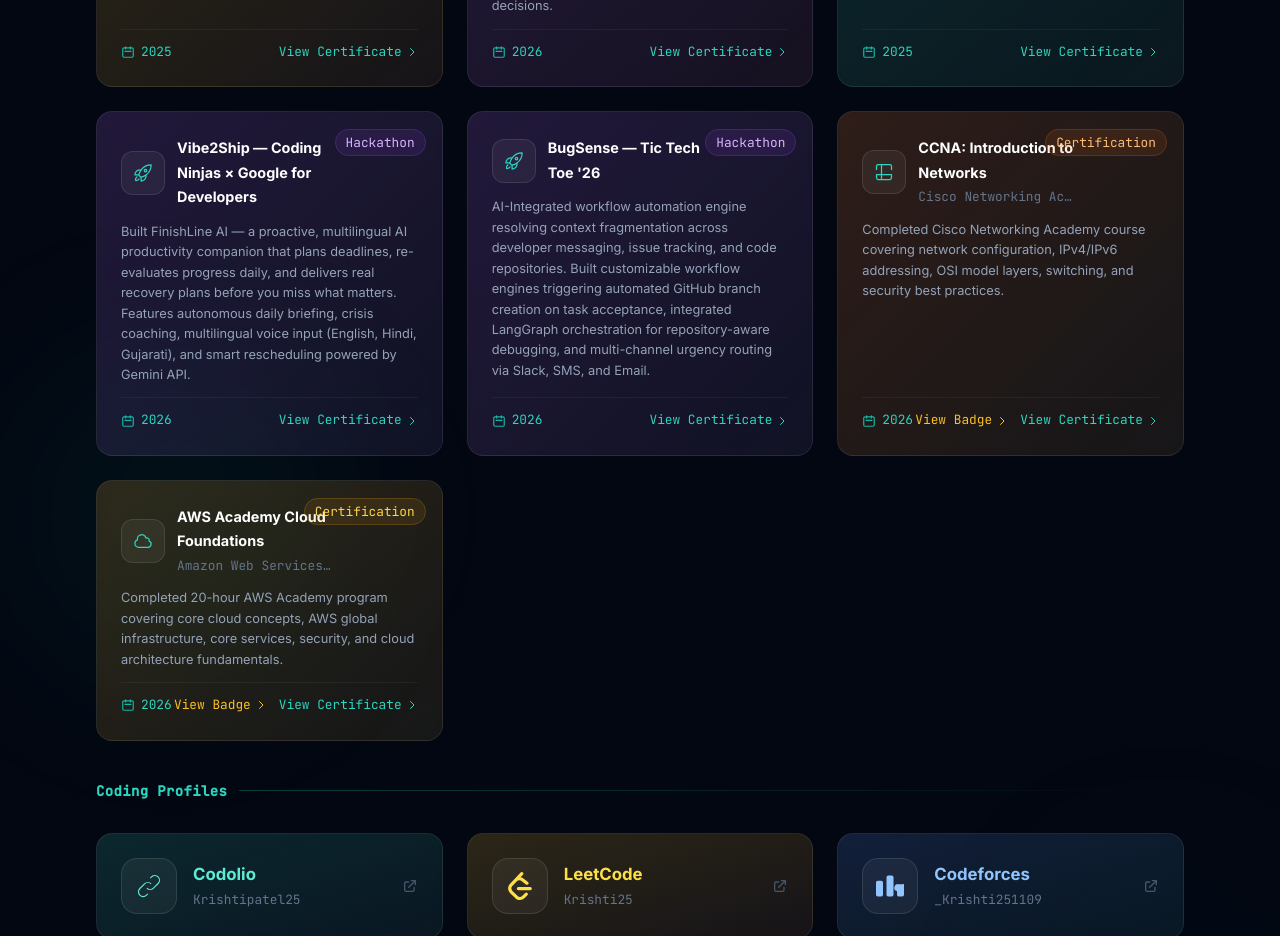
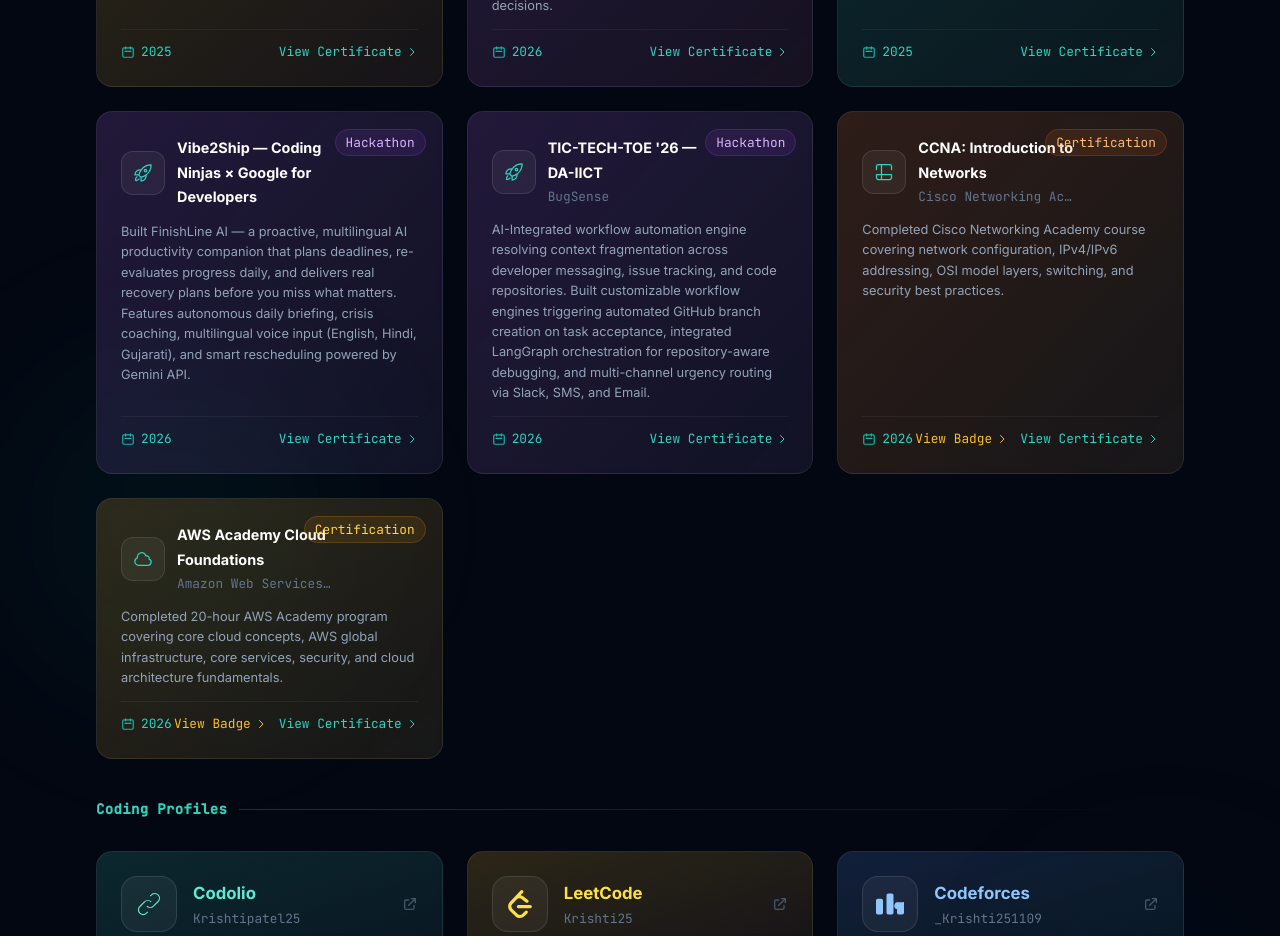
Before and after one commit to KRISHTI2503/my-portfolio, a React (Vite) app: page / in a window 1280 px wide. Shown: the part 4600-5536 px from the top of the page. Built offline with nearby package versions, Linux system fonts and the light colour scheme.

Commit message:
Update BugSense hackathon card title to match TIC-TECH-TOE format

```diff
--- a/src/components/Achievements.jsx
+++ b/src/components/Achievements.jsx
@@ -43,10 +43,11 @@ const hackathons = [
     cert: '/certificates/vibe2ship.jpeg',
   },
   {
-    title: "BugSense — Tic Tech Toe '26",
+    title: "TIC-TECH-TOE '26 — DA-IICT",
     description: 'AI-Integrated workflow automation engine resolving context fragmentation across developer messaging, issue tracking, and code repositories. Built customizable workflow engines triggering automated GitHub branch creation on task acceptance, integrated LangGraph orchestration for repository-aware debugging, and multi-channel urgency routing via Slack, SMS, and Email.',
     date: '2026',
     type: 'Hackathon',
+    org: 'BugSense',
     color: 'from-purple-500/15 to-violet-500/5',
     border: 'border-purple-500/25',
     badge: 'bg-purple-500/10 text-purple-300 border-purple-500/20',
```
